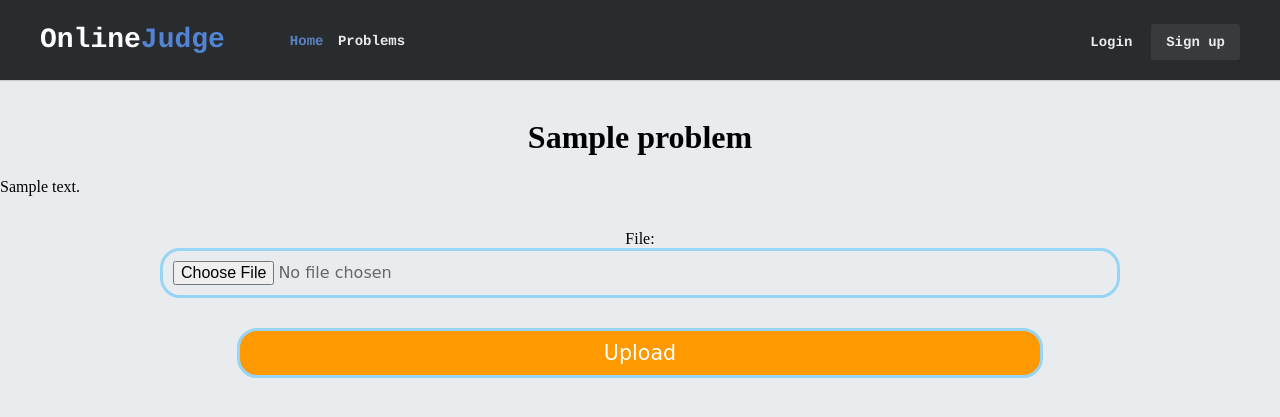
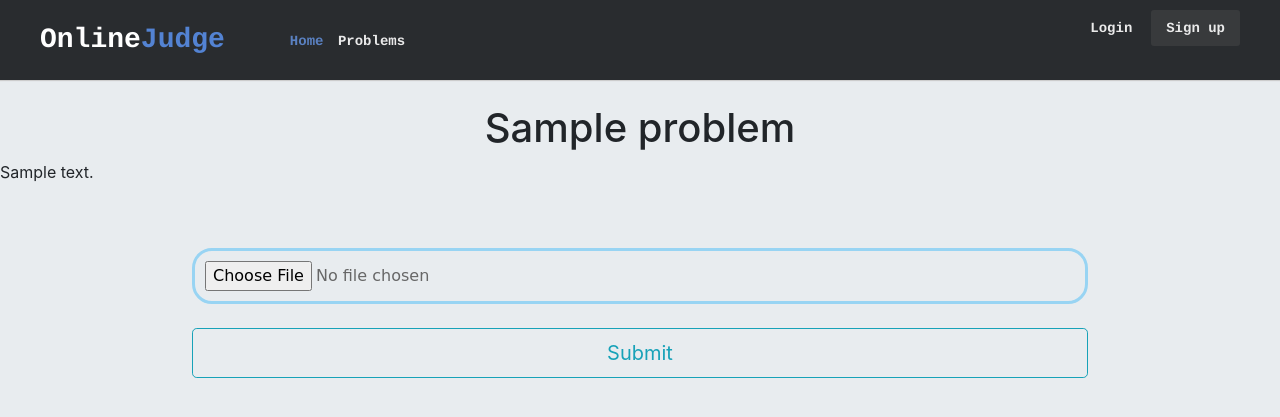
Before and after one commit to aggarwal-aditya/Online-Judge, a Django app: template onlineJudge/judge/templates/judge/detail.html in a window 1280 px wide. Shown: the top 417 px of the page. Run offline with Django 4.2, Linux system fonts and the light colour scheme; the template is opened without the code that fills it: most values are stand-ins (such as "Sample title", 1, 10 or a date in 2020); some libraries are stand-ins or nearby versions; some web fonts are replaced.

Commit message:
canonicalized the layout

```diff
--- a/onlineJudge/judge/static/judge/css/styles.css
+++ b/onlineJudge/judge/static/judge/css/styles.css
@@ -1,7 +1,8 @@
 @import url(http://fonts.googleapis.com/css?family=Sniglet|Raleway:900);
 
 
-/* General CSS for Home Page */
+
+
 
 
 body {
@@ -271,6 +272,7 @@ textarea {
     overflow: auto;
 }
 
+
 input[type="submit"] {
     background-color: #F90;
     color: white;
@@ -297,6 +299,7 @@ label {
     padding-left: 20px;
 }
 
+/* -------------------------------------------------------------------------------------- */
 /* CSS For Displaying Questions Page */
 a:link {
     color: blue;
--- a/onlineJudge/judge/templates/judge/detail.html
+++ b/onlineJudge/judge/templates/judge/detail.html
@@ -7,6 +7,10 @@
     <title>
         Problemset
     </title>
+    <link rel="stylesheet" href="https://use.fontawesome.com/releases/v5.6.3/css/all.css"
+        integrity="sha384-UHRtZLI+pbxtHCWp1t77Bi1L4ZtiqrqD80Kn4Z8NTSRyMA2Fd33n5dQ8lWUE00s/" crossorigin="anonymous">
+    <link rel="stylesheet" href="https://stackpath.bootstrapcdn.com/bootstrap/4.2.1/css/bootstrap.min.css"
+        integrity="sha384-GJzZqFGwb1QTTN6wy59ffF1BuGJpLSa9DkKMp0DgiMDm4iYMj70gZWKYbI706tWS" crossorigin="anonymous">
     <link rel="stylesheet" type="text/css" href="{% static 'judge/css/styles.css' %}">
 </head>
 
@@ -25,14 +29,16 @@
         </div>
     </header>
     <br>
+
     <h1 align="center">{{problem.problemName}}</h1>
     <p>{{problem.problemText}}</p>
     <br>
     <form enctype="multipart/form-data" action="{% url 'submit' problem.id %}" method="POST">
         {% csrf_token %}
-        <div align="center">
-            File: <input type="FILE" name="file" />
-            <input type="submit" name="Upload" value="Upload" />
+        <div align="center"><br>
+            <input type="FILE" name="file" id="solution" style="width:70%" />
+            <br>
+            <button type="submit" class="btn btn-outline-info btn-lg" style="height: 50px; width: 70% ">Submit</button>
         </div>
     </form>
 </body>
--- a/onlineJudge/judge/templates/judge/index.html
+++ b/onlineJudge/judge/templates/judge/index.html
@@ -38,8 +38,8 @@
             <h1 class="display-3">Code-Plaza</h1>
             <p class="lead">Code Till You Live</p>
             <hr>
-            <a class="btn btn-outline-secondary btn-lg" href="/register" role="button">Register</a>
-            <a class="btn btn-outline-secondary btn-lg" href="/login" role="button">Login</a>
+            <a class="btn btn-outline-info btn-lg" href="#" role="button">Register</a>
+            <a class="btn btn-outline-info btn-lg" href="#" role="button">Login</a>
             <br><br>
             <a class="btn btn-outline-info  btn-lg" href="/judge/problems" role="button">Let Me See Questions First</a>
             <!-- <br><br> -->
```
Also changed, not shown: onlineJudge/judge/views.py (+4 -3 lines).
